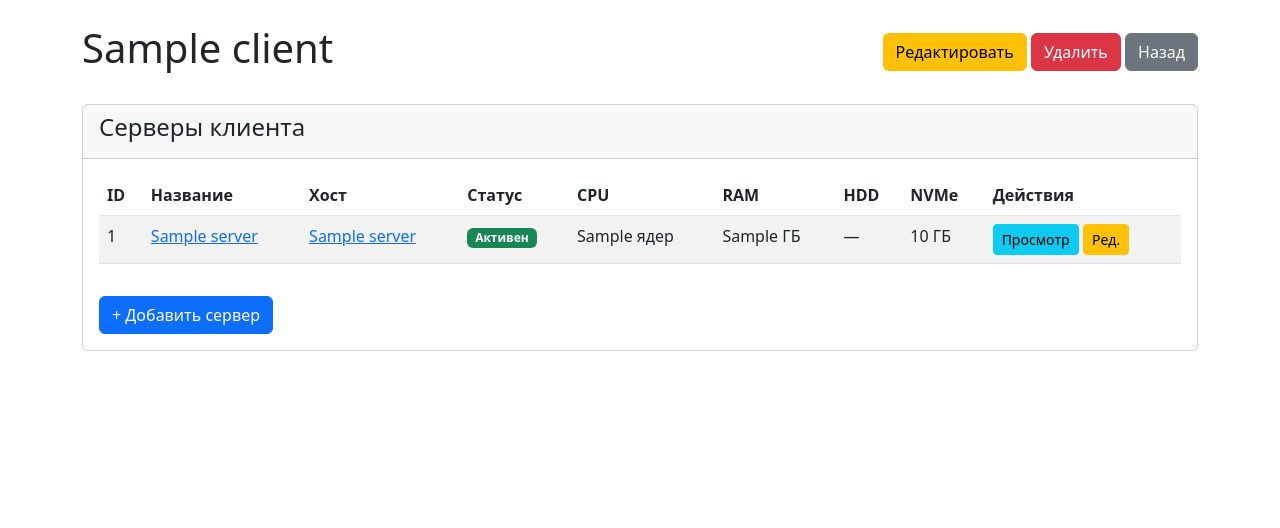
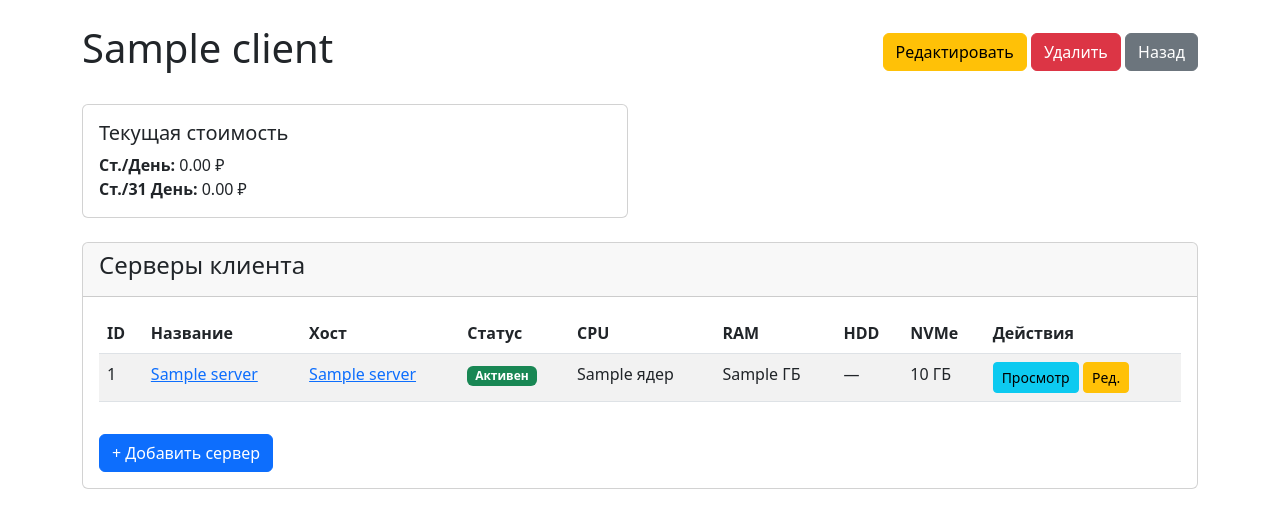
Before and after one commit to adjitananda/Billing_system, a FastAPI app: template templates/clients/detail.html in a window 1280 px wide. Shown: the part 56-584 px from the top of the page. Run offline with FastAPI, Linux system fonts and the light colour scheme; the template is opened without the code that fills it: most values are stand-ins (such as "Sample title", 1, 10 or a date in 2020).

Commit message:
Спринт 2: Добавлены поля Ст./День и Ст./31 День в карточку клиента

```diff
--- a/templates/clients/detail.html
+++ b/templates/clients/detail.html
@@ -9,6 +9,20 @@
         <a href="/clients/{{ client.id }}/edit" class="btn btn-warning">Редактировать</a>
         <button class="btn btn-danger" onclick="confirmDelete()">Удалить</button>
         <a href="/clients" class="btn btn-secondary">Назад</a>
+    </div>
+</div>
+
+<div class="row mb-4">
+    <div class="col-md-6">
+        <div class="card">
+            <div class="card-body">
+                <h5 class="card-title">Текущая стоимость</h5>
+                <p class="card-text">
+                    <strong>Ст./День:</strong> {{ "%.2f"|format(daily_cost) }} ₽<br>
+                    <strong>Ст./31 День:</strong> {{ "%.2f"|format(monthly_cost_approx) }} ₽
+                </p>
+            </div>
+        </div>
     </div>
 </div>
 
```
Also changed, not shown: api/routes/web.py (+39 -3 lines).
